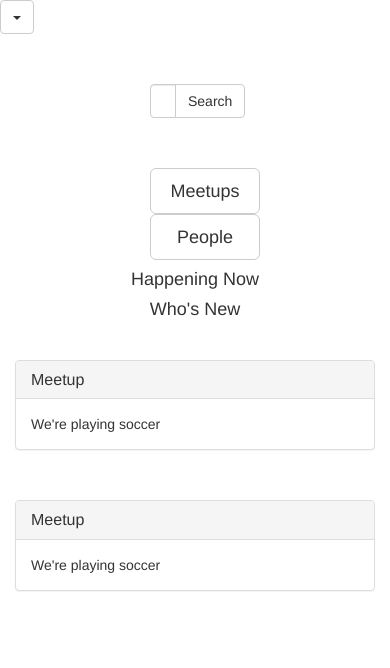
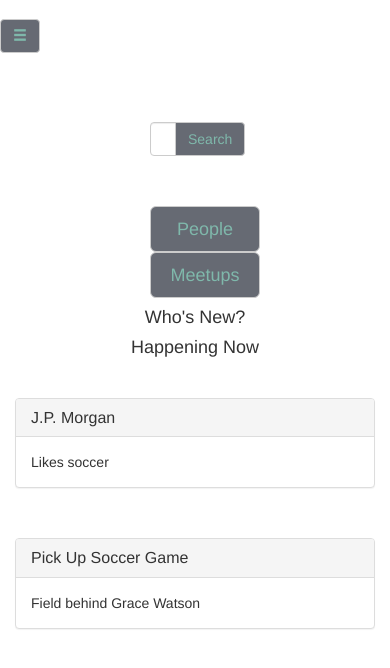
Before and after one commit to cbaudouinjr/FindTheLighthouse, a Django app: page / in a window 390 px wide. Shown: the top 668 px of the page. Run offline with Django 3.2, Linux system fonts and the light colour scheme; some libraries are stand-ins or nearby versions.

Commit message:
Created the base html files for the profile and preference pages. Modified the User design so that it is a OneToOne relation with the base User class rather than an extension of AbstractUser; see README.md for details. Made small changes to the index template.

```diff
--- a/accounts/admin.py
+++ b/accounts/admin.py
@@ -1,7 +1,2 @@
 from django.contrib import admin
 from django.contrib.auth.admin import UserAdmin
-from .models import User
-
-
-# For overriding the default User class
-admin.site.register(User, UserAdmin)
--- a/templates/index.html
+++ b/templates/index.html
@@ -22,18 +22,28 @@
         .panel-formatting{
             padding-top: 30px;
         }
+        .btn{
+            color: #7FB8AB;
+            background-color: #666A73;
+        }
     </style>
 </head>
 <body>
 {% if logged_in %}
+    <div class="navbar-form navbar-right">
+
         <div class="dropdown">
-    <button class="btn btn-default dropdown-toggle" type="button" id="menu1" data-toggle="dropdown">{{ username }}
-    <span class="caret"></span></button>
+            <button class="btn btn-default dropdown-toggle" type="button" id="menu1" data-toggle="dropdown">
+                {{ username }}
+                <span class="glyphicon glyphicon-menu-hamburger" aria-hidden="true"></span>
+            </button>
             <ul class="dropdown-menu" role="menu" aria-labelledby="menu1">
                 <li role="presentation"><a role="menuitem" tabindex="-1" href="#">Profile</a></li>
                 <li role="presentation"><a role="menuitem" tabindex="-1" href="#">Preferences</a></li>
+                <li role="separator" class="divider"></li>
                 <li role="presentation"><a role="menuitem" tabindex="-1" href="#">Logout</a></li>
             </ul>
+        </div>
     </div>
 {% else %}
     <button type="button" class="btn btn-default" aria-label="Left Align">
@@ -48,35 +58,29 @@
         </span>
     </div>
     <div class="container-panel-buttons text-center">
+        <a href="{% url "people" %}"><button id="people" type="button" class="btn btn-default btn-lg title-button">People</button></a>
         <a href="{% url "meetup" %}"><button id="meetups" type="button" class="btn btn-default btn-lg title-button">Meetups</button></a>
-        <a href="{% url "people" %}"><button id="people" type="button" class="btn btn-default btn-lg title-button">People</button></a>
     </div>
 </div>
 
 <div class="container">
     <div class="row">
         <div class="col-sm-6">
+            <h4 align="center">Who's New?</h4>
+        </div>
+        <div class="col-sm-6">
             <h4 align="center">Happening Now</h4>
         </div>
-        <div class="col-sm-6">
-            <h4 align="center">Who's New</h4>
     </div>
-    </div>
-</div>
-
-
-    <div class="container">
-        <div class="row">
-            <div class="col-sm-12">
     <div class="row">
         <div class="col-sm-6">
             <div class="panel-formatting">
                 <div class="panel panel-default">
                     <div class="panel-heading">
-                                    <h3 class="panel-title">Meetup</h3>
+                        <h3 class="panel-title">J.P. Morgan</h3>
                     </div>
                     <div class="panel-body">
-                                    We're playing soccer
+                        Likes soccer
                     </div>
                 </div>
             </div>
@@ -85,12 +89,10 @@
             <div class="panel-formatting">
                 <div class="panel panel-default">
                     <div class="panel-heading">
-                                    <h3 class="panel-title">Meetup</h3>
+                        <h3 class="panel-title">Pick Up Soccer Game</h3>
                     </div>
                     <div class="panel-body">
-                                    We're playing soccer
-                                </div>
-                            </div>
+                        Field behind Grace Watson
                     </div>
                 </div>
             </div>
```
Also changed, not shown: FindTheLighthouse/settings.py (+2 -5 lines), Outline.txt (+7 -6 lines), accounts/models.py (+6 -4 lines), README.md. Lines whose indentation alone changed are shown as unchanged.
